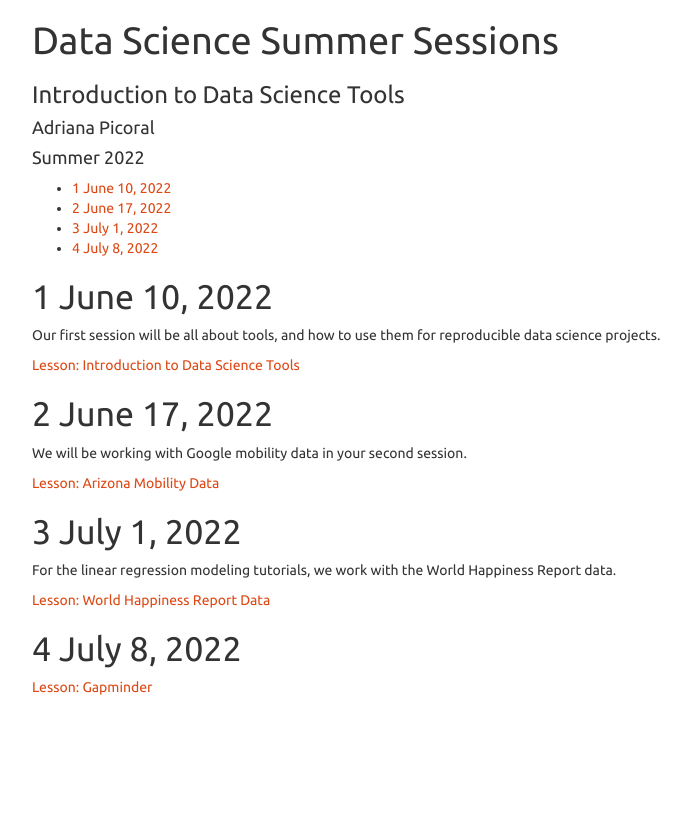
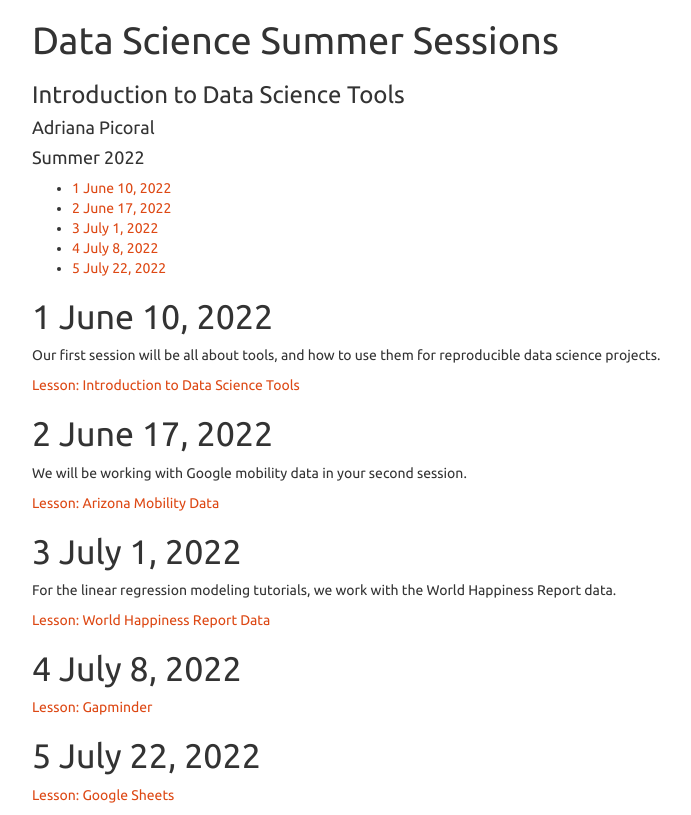
Before and after one commit to picoral/dsa-summer-2022, a plain HTML site: page index.html in a window 1280 px wide. Shown: the whole page, without its empty margins (153-844 px from the left). Drawn offline with nearby package versions, Linux system fonts and the light colour scheme; some packages are replaced by stand-ins of ours.

Commit message:
added lesson 5

```diff
--- a/index.html
+++ b/index.html
@@ -381,6 +381,7 @@ pre code {
 <li><a href="#june-17-2022" id="toc-june-17-2022"><span class="toc-section-number">2</span> June 17, 2022</a></li>
 <li><a href="#july-1-2022" id="toc-july-1-2022"><span class="toc-section-number">3</span> July 1, 2022</a></li>
 <li><a href="#july-8-2022" id="toc-july-8-2022"><span class="toc-section-number">4</span> July 8, 2022</a></li>
+<li><a href="#july-22-2022" id="toc-july-22-2022"><span class="toc-section-number">5</span> July 22, 2022</a></li>
 </ul>
 </div>
 
@@ -408,6 +409,11 @@ Report Data</a></p>
 <div id="july-8-2022" class="section level1" number="4">
 <h1><span class="header-section-number">4</span> July 8, 2022</h1>
 <p><a href="04-gapminder.html">Lesson: Gapminder</a></p>
+</div>
+<div id="july-22-2022" class="section level1" number="5">
+<h1><span class="header-section-number">5</span> July 22, 2022</h1>
+<p><a href="https://picoral.shinyapps.io/05-googlesheets/">Lesson:
+Google Sheets</a></p>
 </div>
 
 
```
